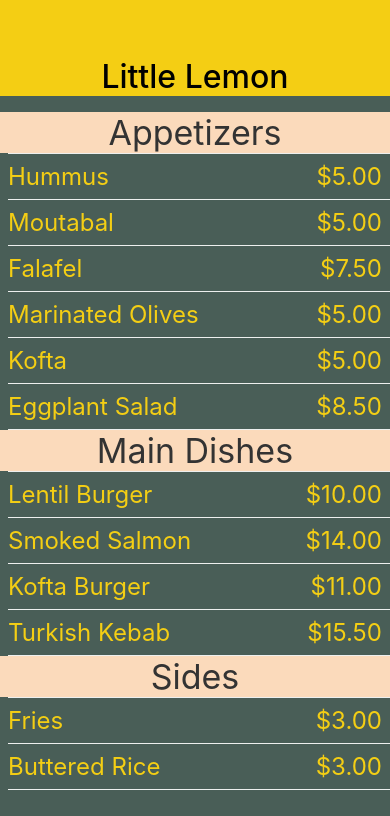
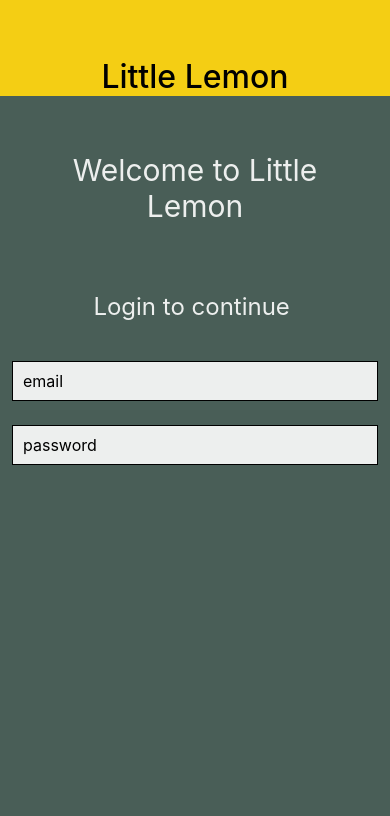
Before and after one commit to ygit/LittleLemonApp, a React Native app: screen / in a window 390 px wide. Shown: the top 816 px of the page. Built offline with nearby package versions, Linux system fonts and the light colour scheme.

Commit message:
updated app

```diff
--- a/App.tsx
+++ b/App.tsx
@@ -3,6 +3,8 @@
 import { LittleLemonFooter } from "./components/LittleLemonFooter";
 import { Welcome } from "./components/Welcome";
 import { MenuItems } from "./components/MenuItems";
+import FeebackForm from "./components/FeebackForm";
+import { LoginScreen } from "./components/LoginScreen";
 
 export default function App() {
   return (
@@ -12,7 +14,9 @@
       </View>
       <View style={styles.welcome}>
         {/*<Welcome />*/}
-        <MenuItems />
+        {/*<MenuItems />*/}
+        {/*<FeebackForm />*/}
+        <LoginScreen />
       </View>
       <View style={styles.footer}>{/*<LittleLemonFooter />*/}</View>
     </View>
--- /dev/null
+++ b/components/FeebackForm.tsx
@@ -0,0 +1,103 @@
+import React, { useState } from "react";
+import {
+  KeyboardAvoidingView,
+  Platform,
+  ScrollView,
+  StyleSheet,
+  Text,
+  TextInput,
+} from "react-native";
+
+const FeedbackForm = () => {
+  // declare the variables
+  const [firstName, onChangeFirstName] = useState("");
+  const [lastName, onChangeLastName] = useState("");
+  const [message, onChangeMessage] = useState("");
+  const [phoneNumber, onChangePhoneNumber] = useState("");
+
+  return (
+    <KeyboardAvoidingView
+      style={styles.container}
+      behavior={Platform.OS === "ios" ? "padding" : "height"}
+    >
+      <ScrollView keyboardDismissMode={"on-drag"}>
+        <Text style={styles.headingSection}>
+          How was your visit to Little Lemon?
+        </Text>
+        <Text style={styles.infoSection}>
+          Little Lemon is a charming neighborhood bistro that serves simple food
+          and classic cocktails in a lively but casual environment. We would
+          love to hear your experience with us!
+        </Text>
+        <TextInput
+          style={styles.input}
+          value={firstName}
+          onChangeText={onChangeFirstName}
+          placeholder={"First Name"}
+        />
+        <TextInput
+          style={styles.input}
+          value={lastName}
+          onChangeText={onChangeLastName}
+          placeholder={"Last Name"}
+        />
+        <TextInput
+          style={styles.input}
+          value={phoneNumber}
+          onChangeText={onChangePhoneNumber}
+          placeholder={"Phone Number"}
+          keyboardType={"phone-pad"}
+        />
+        <TextInput
+          style={styles.messageInput}
+          value={message}
+          onChangeText={onChangeMessage}
+          placeholder={"Please leave feedback"}
+          multiline={true}
+          maxLength={250}
+        />
+      </ScrollView>
+    </KeyboardAvoidingView>
+  );
+};
+
+const styles = StyleSheet.create({
+  container: {
+    flex: 1,
+  },
+  input: {
+    height: 40,
+    margin: 12,
+    borderWidth: 1,
+    padding: 10,
+    fontSize: 16,
+    borderColor: "EDEFEE",
+    backgroundColor: "#F4CE14",
+  },
+  messageInput: {
+    height: 100,
+    margin: 12,
+    borderWidth: 1,
+    padding: 10,
+    fontSize: 16,
+    backgroundColor: "#F4CE14",
+  },
+  infoSection: {
+    fontSize: 24,
+    padding: 20,
+    marginVertical: 8,
+    color: "#EDEFEE",
+    textAlign: "center",
+    backgroundColor: "#495E57",
+  },
+  headingSection: {
+    fontSize: 28,
+    padding: 20,
+    marginVertical: 8,
+    color: "#EDEFEE",
+    textAlign: "center",
+    backgroundColor: "#495E57",
+  },
+});
+
+export default FeedbackForm;
--- /dev/null
+++ b/components/LoginScreen.tsx
@@ -0,0 +1,57 @@
+import React, { useState } from "react";
+import { ScrollView, Text, StyleSheet, TextInput } from "react-native";
+
+export function LoginScreen() {
+  const [email, onChangeEmail] = useState("");
+  const [password, onChangePassword] = useState("");
+
+  return (
+    <ScrollView style={styles.container}>
+      <Text style={styles.headerText}>Welcome to Little Lemon</Text>
+      <Text style={styles.regularText}>Login to continue </Text>
+      <TextInput
+        style={styles.inputBox}
+        value={email}
+        onChangeText={onChangeEmail}
+        placeholder={"email"}
+        keyboardType={"email-address"}
+      />
+      <TextInput
+        style={styles.inputBox}
+        value={password}
+        onChangeText={onChangePassword}
+        placeholder={"password"}
+        keyboardType={"default"}
+        secureTextEntry={true}
+      />
+    </ScrollView>
+  );
+}
+
+const styles = StyleSheet.create({
+  container: {
+    flex: 1,
+  },
+  headerText: {
+    padding: 40,
+    fontSize: 30,
+    color: "#EDEFEE",
+    textAlign: "center",
+  },
+  regularText: {
+    fontSize: 24,
+    padding: 20,
+    marginVertical: 8,
+    color: "#EDEFEE",
+    textAlign: "center",
+  },
+  inputBox: {
+    height: 40,
+    margin: 12,
+    borderWidth: 1,
+    padding: 10,
+    fontSize: 16,
+    borderColor: "EDEFEE",
+    backgroundColor: "#EDEFEE",
+  },
+});
```
